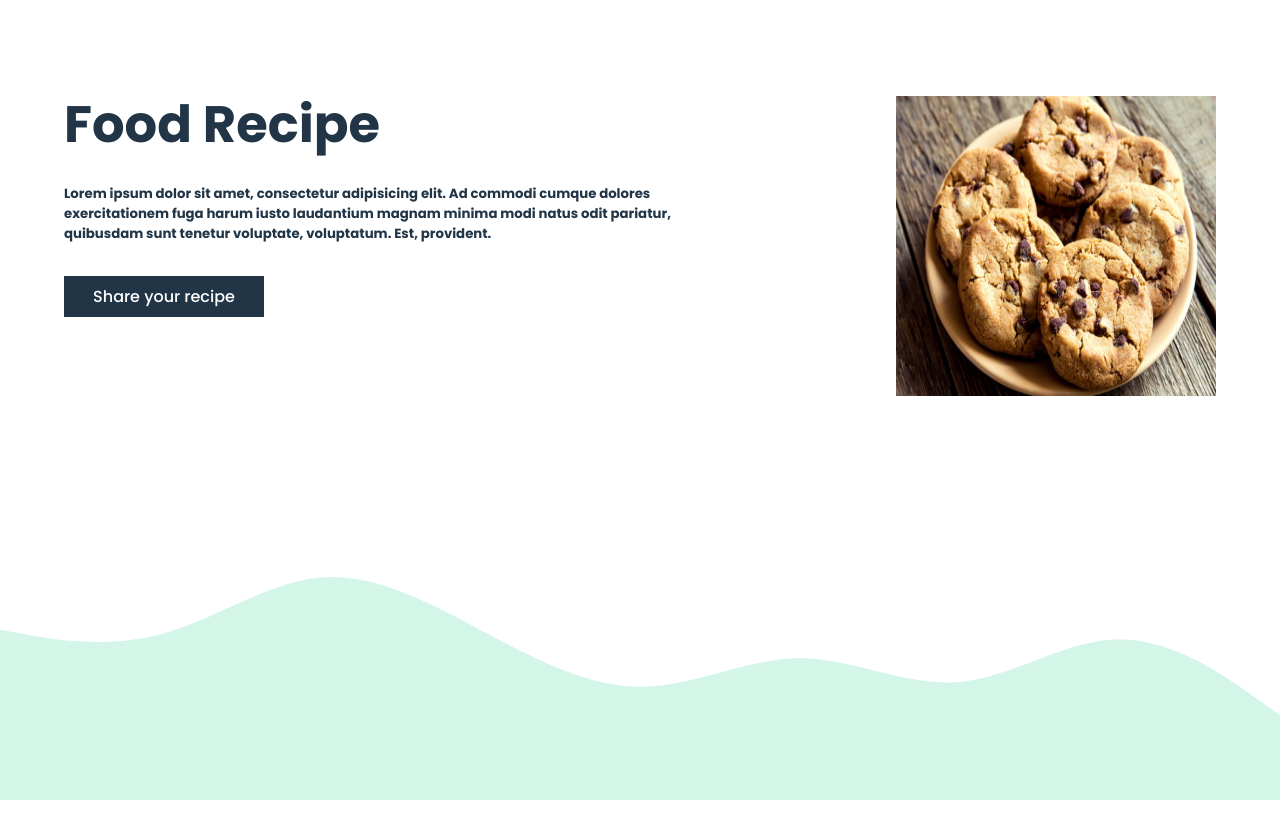
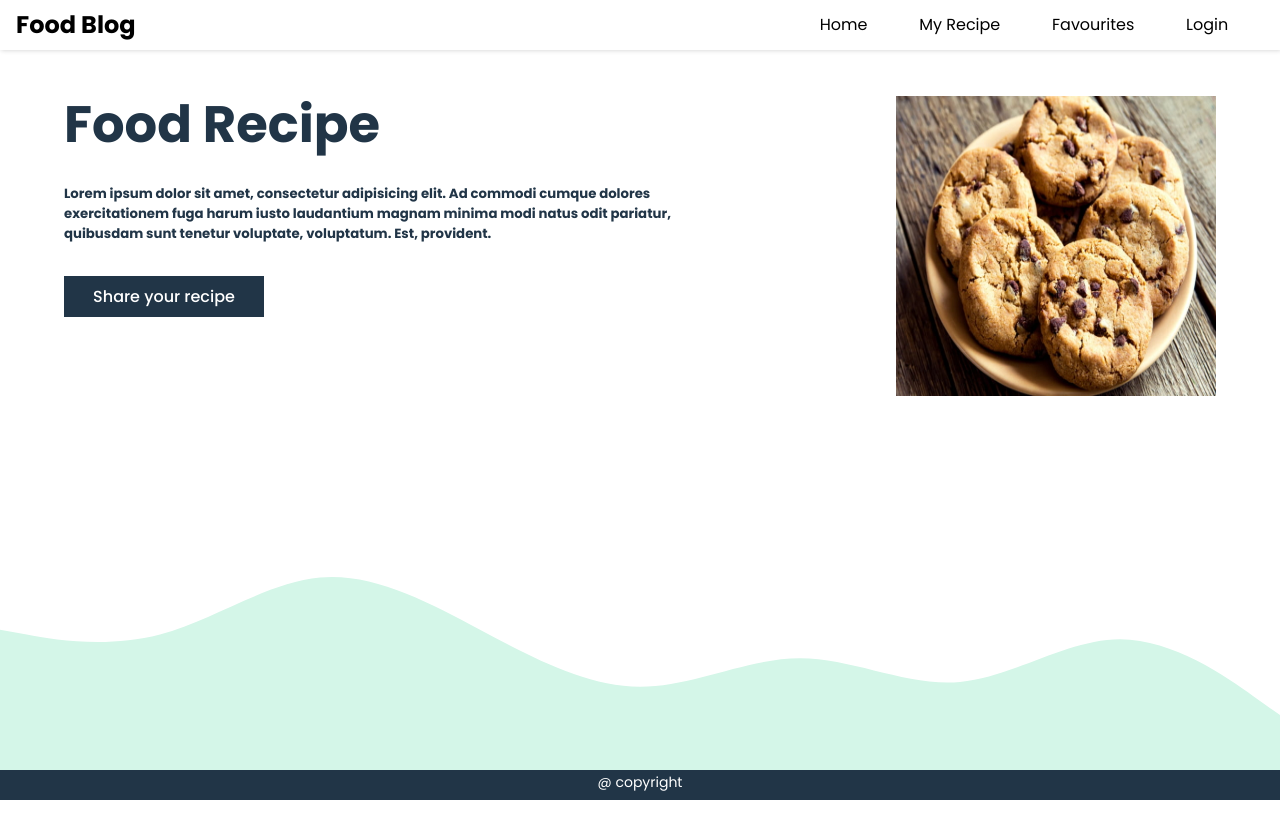
Before and after one commit to 19946-Dresden-St/cooking-recipes, a React (Vite) app in the folder frontend/food-blog-app/: page / in a window 1280 px wide. Shown: the top 838 px of the page. Built offline with nearby package versions, Linux system fonts and the light colour scheme.

Commit message:
Add navigation

```diff
--- a/frontend/food-blog-app/src/App.css
+++ b/frontend/food-blog-app/src/App.css
@@ -30,6 +30,7 @@ header ul{
 header ul li{
   list-style: none;
   cursor: pointer;
+  color: black;
 }
 
 li a{
@@ -50,6 +51,7 @@ li .login{
 
 header h2{
   margin-left: 1rem;
+  color: black;
 }
 
 section{
--- a/frontend/food-blog-app/src/App.jsx
+++ b/frontend/food-blog-app/src/App.jsx
@@ -2,9 +2,12 @@ import React from 'react'
 import './App.css'
 import { createBrowserRouter, RouterProvider } from "react-router-dom"
 import Home from './pages/Home.jsx'
+import MainNavigation from "./components/MainNavigation.jsx";
 
 const router = createBrowserRouter([
-    { path: "/", element: <Home /> }
+    { path: "/", element: <MainNavigation />,  children: [
+        { path: "/", element: <Home /> }
+    ]}
 ])
 
 export default function App() {
--- /dev/null
+++ b/frontend/food-blog-app/src/components/Footer.jsx
@@ -0,0 +1,9 @@
+import React from 'react'
+
+export default function Footer() {
+    return (
+        <div className="footer">
+            <p>@ copyright</p>
+        </div>
+    )
+}
--- /dev/null
+++ b/frontend/food-blog-app/src/components/MainNavigation.jsx
@@ -0,0 +1,14 @@
+import React from 'react'
+import Navbar from "./Navbar.jsx";
+import {Outlet} from "react-router-dom";
+import Footer from "./Footer.jsx";
+
+export default function MainNavigation() {
+    return (
+        <>
+            <Navbar />
+            <Outlet />
+            <Footer />
+        </>
+    )
+}
--- /dev/null
+++ b/frontend/food-blog-app/src/components/Navbar.jsx
@@ -0,0 +1,17 @@
+import React from 'react'
+
+export default function Navbar() {
+    return (
+        <>
+            <header>
+                <h2>Food Blog</h2>
+                <ul>
+                    <li>Home</li>
+                    <li>My Recipe</li>
+                    <li>Favourites</li>
+                    <li>Login</li>
+                </ul>
+            </header>
+        </>
+    )
+}
--- a/frontend/food-blog-app/src/pages/Home.jsx
+++ b/frontend/food-blog-app/src/pages/Home.jsx
@@ -1,5 +1,7 @@
 import React from 'react'
 import foodRecipe from '../assets/cookies.jpeg'
+import Navbar from "../components/Navbar.jsx";
+import Footer from "../components/Footer.jsx";
 
 export default function Home() {
     return (
```
